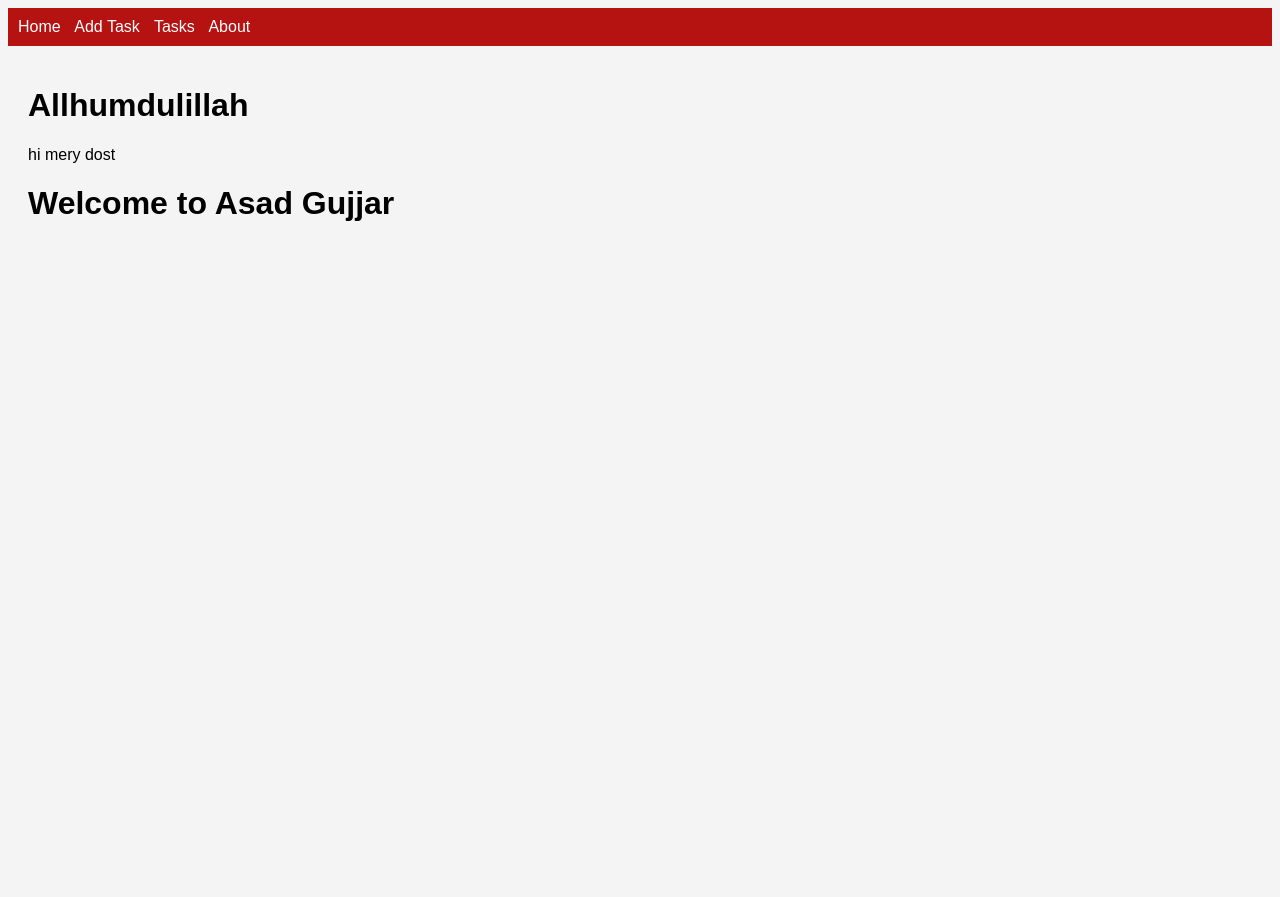
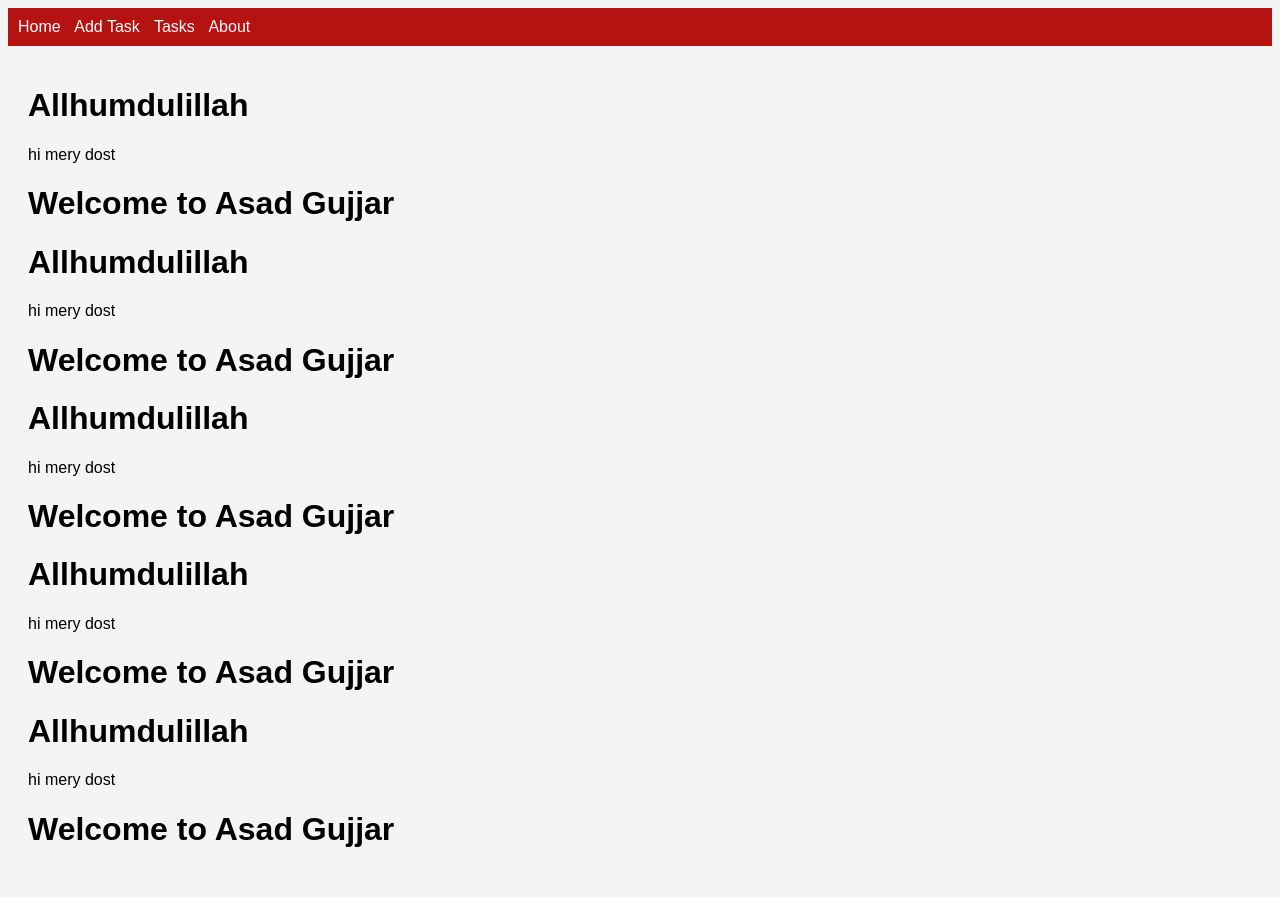
Before and after one commit to AsadGulzar/third_practice, a Flask app: page / in a window 1280 px wide. Before the commit the page ends 221 px from the top, so only its background shows below. Run offline with Flask 3, Linux system fonts and the light colour scheme.

Commit message:
file change 2.

```diff
--- a/templates/home.html
+++ b/templates/home.html
@@ -4,4 +4,16 @@
 <h1>Allhumdulillah</h1>
 <p>hi mery dost</p>
 <h1>Welcome to Asad Gujjar</h1>
+<h1>Allhumdulillah</h1>
+<p>hi mery dost</p>
+<h1>Welcome to Asad Gujjar</h1>
+<h1>Allhumdulillah</h1>
+<p>hi mery dost</p>
+<h1>Welcome to Asad Gujjar</h1>
+<h1>Allhumdulillah</h1>
+<p>hi mery dost</p>
+<h1>Welcome to Asad Gujjar</h1>
+<h1>Allhumdulillah</h1>
+<p>hi mery dost</p>
+<h1>Welcome to Asad Gujjar</h1>
 {% endblock %}
```
